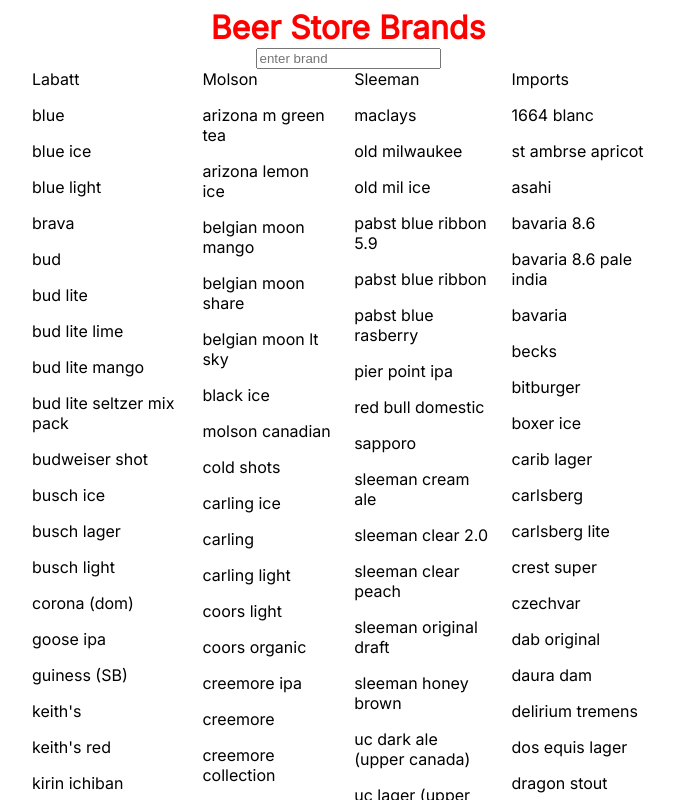
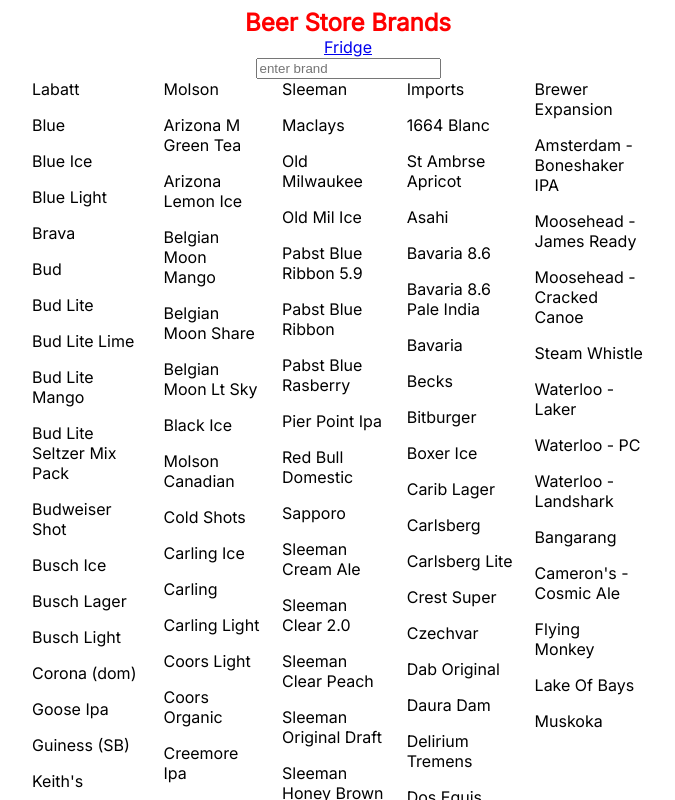
Before and after one commit to myko98/beerStore, a React (Create React App) app: page / in a window 1280 px wide. Shown: the top 800 px of the page, without its empty margins (292-967 px from the left). Built offline with nearby package versions, Linux system fonts and the light colour scheme.

Commit message:
added brewer expansion + react router

```diff
--- a/package.json
+++ b/package.json
@@ -8,6 +8,7 @@
     "@testing-library/user-event": "^13.5.0",
     "react": "^17.0.2",
     "react-dom": "^17.0.2",
+    "react-router-dom": "^6.3.0",
     "react-scripts": "5.0.0",
     "web-vitals": "^2.1.4"
   },
--- a/src/App.js
+++ b/src/App.js
@@ -1,5 +1,14 @@
 import brands from "./data/info";
 import { useState, useEffect } from "react";
+import {
+  Router,
+  Switch,
+  Route,
+  Routes,
+  Link,
+  BrowserRouter,
+} from "react-router-dom";
+import Fridge from "./routes/fridge";
 
 function App() {
   const [search, setSearch] = useState("");
@@ -8,16 +17,40 @@
   const [outputImports, setOutputImports] = useState([]);
   const [outputMolson, setOutputMolson] = useState([]);
   const [outputSleeman, setOutputSleeman] = useState([]);
+  const [outputBE, setOutputBE] = useState([]);
 
-  const Labatt = brands.Labatt;
-  const Imports = brands.Imports;
-  const Molson = brands.Molson;
-  const Sleeman = brands.Sleeman;
+  let Labatt = brands.Labatt;
+  let Imports = brands.Imports;
+  let Molson = brands.Molson;
+  let Sleeman = brands.Sleeman;
+  let BrewerExpansion = brands.BrewerExpansion;
+
+  let arrayOfBrands = [Labatt, Imports, Molson, Sleeman, BrewerExpansion];
+
+  const capitalize = (brand) => {
+    let capitalizeBrand = brand.map((drink) => {
+      let words = drink.split(" ");
+      return words
+        .map((word) => {
+          return word[0].toUpperCase() + word.substring(1);
+        })
+        .join(" ");
+    });
+    return capitalizeBrand;
+  };
+
+  arrayOfBrands = arrayOfBrands.map((brand) => capitalize(brand));
+  Labatt = arrayOfBrands[0];
+  Imports = arrayOfBrands[1];
+  Molson = arrayOfBrands[2];
+  Sleeman = arrayOfBrands[3];
+  BrewerExpansion = arrayOfBrands[4];
 
   const filterLabatt = isEmpty ? Labatt : outputLabatt;
   const filterImports = isEmpty ? Imports : outputImports;
   const filterMolson = isEmpty ? Molson : outputMolson;
   const filterSleeman = isEmpty ? Sleeman : outputSleeman;
+  const filterBE = isEmpty ? BrewerExpansion : outputBE;
 
   const removeColumn = (filterBrand, brand, outputBrand) => {
     if (search.length > 0 && outputBrand.length == 0) {
@@ -32,6 +65,7 @@
       </div>
     );
   };
+
   const updateSearch = (e) => {
     setSearch(e.target.value);
 
@@ -47,6 +81,7 @@
     setOutputImports([]);
     setOutputMolson([]);
     setOutputSleeman([]);
+    setOutputBE([]);
 
     Labatt.filter((beer) => {
       if (beer.toLowerCase().includes(search.toLowerCase())) {
@@ -71,21 +106,45 @@
         setOutputSleeman((outputSleeman) => [...outputSleeman, beer]);
       }
     });
+
+    BrewerExpansion.filter((beer) => {
+      if (beer.toLowerCase().includes(search.toLowerCase())) {
+        setOutputBE((outputBE) => [...outputBE, beer]);
+      }
+    });
   }, [search]);
 
-  return (
-    <div className="App font center">
-      <div className="centerText">
-        <h1 className="red">Beer Store Brands</h1>
-        <input onChange={updateSearch} type="text" placeholder="enter brand" />
-      </div>
+  function Brands() {
+    return (
       <div className="flex">
         {removeColumn(filterLabatt, "Labatt", outputLabatt)}
         {removeColumn(filterMolson, "Molson", outputMolson)}
         {removeColumn(filterSleeman, "Sleeman", outputSleeman)}
         {removeColumn(filterImports, "Imports", outputImports)}
+        {removeColumn(filterBE, "Brewer Expansion", outputBE)}
       </div>
-    </div>
+    );
+  }
+  return (
+    <BrowserRouter>
+      <div className="App font center">
+        <div className="centerText">
+          <nav>
+            <h1 className="red">Beer Store Brands</h1>
+            <Link to="/fridge">Fridge</Link>
+          </nav>
+          <input
+            onChange={updateSearch}
+            type="text"
+            placeholder="enter brand"
+          />
+        </div>
+        <Routes>
+          <Route path="/" element={<Brands />} />
+          <Route path="fridge" element={<Fridge />} />
+        </Routes>
+      </div>
+    </BrowserRouter>
   );
 }
 
--- a/src/data/info.js
+++ b/src/data/info.js
@@ -179,4 +179,18 @@
   "uc lager (upper canada)",
 ];
 
-export default { Labatt, Imports, Molson, Sleeman };
+const BrewerExpansion = [
+  'Amsterdam - Boneshaker IPA',
+  'Moosehead - James Ready',
+  'Moosehead - Cracked Canoe',
+  'Steam Whistle',
+  'Waterloo - Laker',
+  'Waterloo - PC',
+  'Waterloo - Landshark',
+  'Bangarang',
+  "Cameron's - Cosmic Ale",
+  'Flying Monkey',
+  'Lake of Bays',
+  'Muskoka'
+]
+export default { Labatt, Imports, Molson, Sleeman, BrewerExpansion };
--- /dev/null
+++ b/src/routes/fridge.js
@@ -0,0 +1,7 @@
+export default function Fridge() {
+  return (
+    <div>
+      <h2>Fridge</h2>
+      </div>
+  );
+}
```
Also changed, not shown: 1 other file (tests, documents, lock files or other folders).
